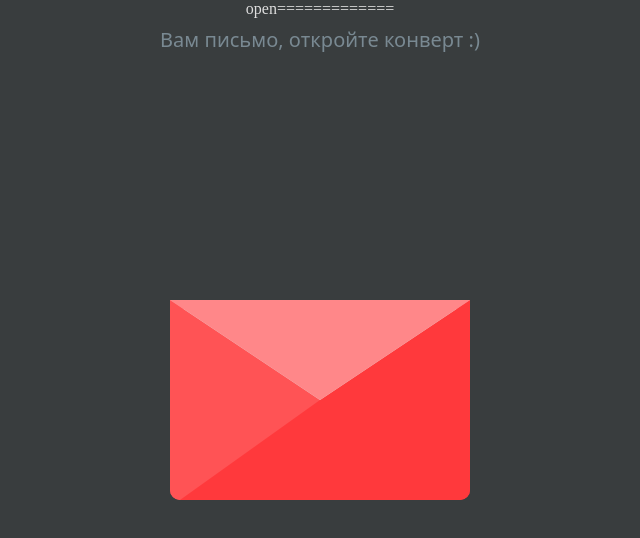
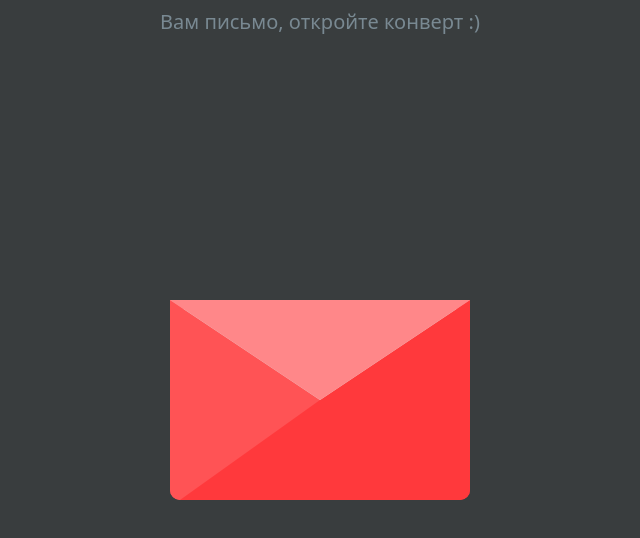
Before and after one commit to amartynov-pantus/invite-card, a Vue app: page / in a window 1280 px wide. Shown: the top 538 px of the page, without its empty margins (320-960 px from the left). Built offline with nearby package versions, Linux system fonts and the light colour scheme.

Commit message:
global refactory

```diff
--- a/src/App.vue
+++ b/src/App.vue
@@ -1,28 +1,15 @@
 <template>
   <div id="app">
-<!--    <div v-if="isLoading" class="wrapper">-->
-<!--      <img  src = "./assets/loadimg.gif" height="200"/>-->
-<!--      <div class="description-text">Загрузка..</div>-->
+    <div v-if="isLoading" class="wrapper">
+      <img  src = "./assets/loadimg.gif" height="200"/>
+      <div class="description-text">Загрузка..</div>
+    </div>
+
+<!--    <div @click="cardShow=!cardShow" style="color: #dedede; text-align: center">-->
+<!--      open=============-->
 <!--    </div>-->
-    <div @click="cardShow=!cardShow" style="color: #dedede; text-align: center">
-      open=============
-    </div>
-    <div >
-      <div v-if="!cardShow" class="description-text">
-        Вам письмо, откройте конверт :)
-      </div>
-      <div v-if="!cardShow" class="wrapper">
 
-        <div class="mail">
-          <div class="cover" @click="cardShow=!cardShow"></div>
-          <div class="letter"><h1>открыть</h1></div>
-        </div>
-
-      </div>
-      <Card v-if="cardShow"></Card>
-
-
-    </div>
+   <mail></mail>
 
   </div>
 </template>
@@ -30,10 +17,11 @@
 <script>
 
 
-import Card from "@/components/views/Card";
+// import Card from "@/components/views/card/Card";
+import Mail from "@/components/views/mail/index";
 export default {
   name: 'App',
-  components: {Card},
+  components: {Mail},
   data() {
     return{
       isLoading: true,
@@ -50,123 +38,32 @@ export default {
 }
 </script>
 
-<style>
+<style lang="scss">
 @import "assets/normalize.css";
 
-#app {
-
-}
+#app {}
 
 body {
   background: #393D3E;
 }
 
-.wrapper{
-  position: absolute; /* Absolute positioning */
+.wrapper {
+  position: absolute;
+
+  /* Absolute positioning */
   top: 50%;
   left: 50%;
-  transform: translate(-50%,-50%);  /* Move x,y */
+  transform: translate(-50%, -50%);
+
+  /* Move x,y */
 }
 
-.mail{
-  width: 300px;
-  height: 200px;
-  background: #ff8789;
-  position: relative;
-  transform-style: preserve-3d; /* Keep 3Dx effect */
-  border-bottom-left-radius: 20px; /* Lower left corner */
-  border-bottom-right-radius: 20px;
-  cursor: pointer; /* Mouse style */
-}
-/* Right */
-.mail:before{ /* add before */
-  content: '';
-  position: absolute;
-  top: 0;
-  right: 0;
-  border-left: 140px solid Transparent;
-  border-right: 150px solid #ff393c;
-  border-top: 100px solid Transparent;
-  border-bottom: 100px solid #ff393c;
-  z-index: 5; /* Cascading sort */
-  border-bottom-right-radius: 10px;
-}
-/* left */
-.mail:after{
-  content: '';
-  position: absolute;
-  top: 0;
-  left: 0;
-  border-left: 150px solid #ff5355;
-  border-right: 140px solid Transparent;
-  border-top: 100px solid Transparent;
-  border-bottom: 100px solid #ff5355;
-  z-index: 4;
-  border-bottom-left-radius: 10px;
-}
-
-.cover:before{ /* Above */
-  content: '';
-  position: absolute;
-  top: 0;
-  left: 0;
-  border-left: 150px solid transparent;
-  border-right: 150px solid transparent;
-  border-top: 100px solid #ff8789;
-  border-bottom: 100px solid transparent;
-  z-index: 6;
-  transform-origin: top;
-  transform: rotateX(0deg);
-  transition: all 1s 1s ease;
-}
-
-.letter{ /* Card */
-  position: absolute;
-  z-index: 3;
-  top: 0px;
-  left: 10px;
-  background: #dedede;
-  width: 280px;
-  height: 180px;
-  border-radius: 20px;
-  transition: all 1s ease; /* Transition time */
-}
-
-.letter h1{ /* @ symbol */
-  position: absolute;
-  top: 30%;
-  left: 50%;
-  transform: translate(-50%,-50%);
-  font-size: 30px;
-  color: #798992;
-  font-weight: 900;
-  animation: blink 1s linear infinite;
-  animation-delay: 3s;
-  text-decoration-line: underline;
-}
-
-@keyframes blink{
-  0%{opacity: 0;}
-  50%{opacity: .5;}
-  100%{opacity: 1;}
-}
-
-.mail:hover .cover:before{
-  transform: rotateX(180deg); /* Flip the X axis */
-  transition: all 1s ease;
-}
-
-.mail:hover .letter{
-  top: -80px; /* Use top to move */
-  transition: all 1s 1s ease;
-}
-
-.description-text{
+.description-text {
   margin: 10px 0;
   text-align: center;
   font-size: 20px;
   color: #798992;
-  font-family: system-ui;
+  font-family: system-ui, serif;
 }
 
 </style>
--- /dev/null
+++ b/src/components/views/mail/index.vue
@@ -0,0 +1,172 @@
+<template>
+  <div >
+    <div v-if="!cardShow" class="description-text">
+      Вам письмо, откройте конверт :)
+    </div>
+    <div v-if="!cardShow" class="wrapper">
+
+      <div class="mail">
+        <div class="cover" @click="cardShow=!cardShow"></div>
+        <div class="letter"><h1>открыть</h1></div>
+      </div>
+
+    </div>
+    <Card v-if="cardShow"></Card>
+
+
+  </div>
+</template>
+
+<script>
+export default {
+name: "mail"
+}
+</script>
+
+<style scoped lang="scss">
+
+.wrapper {
+  position: absolute;
+
+  /* Absolute positioning */
+  top: 50%;
+  left: 50%;
+  transform: translate(-50%, -50%);
+
+/* Move x,y */
+}
+
+.mail {
+  width: 300px;
+  height: 200px;
+  background: #ff8789;
+  position: relative;
+  transform-style: preserve-3d;
+
+  /* Keep 3Dx effect */
+  border-bottom-left-radius: 20px;
+
+  /* Lower left corner */
+  border-bottom-right-radius: 20px;
+  cursor: pointer;
+
+  /* Mouse style */
+
+  &:before {
+    /* add before */
+    content: '';
+    position: absolute;
+    top: 0;
+    right: 0;
+    border-left: 140px solid Transparent;
+    border-right: 150px solid #ff393c;
+    border-top: 100px solid Transparent;
+    border-bottom: 100px solid #ff393c;
+    z-index: 5;
+
+    /* Cascading sort */
+    border-bottom-right-radius: 10px;
+}
+
+  &:after {
+    content: '';
+    position: absolute;
+    top: 0;
+    left: 0;
+    border-left: 150px solid #ff5355;
+    border-right: 140px solid Transparent;
+    border-top: 100px solid Transparent;
+    border-bottom: 100px solid #ff5355;
+    z-index: 4;
+    border-bottom-left-radius: 10px;
+}
+}
+
+/* Right */
+
+/* left */
+
+.cover:before {
+  /* Above */
+  content: '';
+  position: absolute;
+  top: 0;
+  left: 0;
+  border-left: 150px solid transparent;
+  border-right: 150px solid transparent;
+  border-top: 100px solid #ff8789;
+  border-bottom: 100px solid transparent;
+  z-index: 6;
+  transform-origin: top;
+  transform: rotateX(0deg);
+  transition: all 1s 1s ease;
+}
+
+.letter {
+  /* Card */
+  position: absolute;
+  z-index: 3;
+  top: 0px;
+  left: 10px;
+  background: #dedede;
+  width: 280px;
+  height: 180px;
+  border-radius: 20px;
+  transition: all 1s ease;
+
+  /* Transition time */
+
+  h1 {
+    /* @ symbol */
+    position: absolute;
+    top: 30%;
+    left: 50%;
+    transform: translate(-50%, -50%);
+    font-size: 30px;
+    color: #798992;
+    font-weight: 900;
+    animation: blink 1s linear infinite;
+    animation-delay: 3s;
+    text-decoration-line: underline;
+}
+}
+
+@keyframes blink {
+0% {
+opacity: 0;
+}
+
+50% {
+opacity: .5;
+}
+
+100% {
+opacity: 1;
+}
+}
+
+.mail:hover {
+  .cover:before {
+    transform: rotateX(180deg);
+
+    /* Flip the X axis */
+    transition: all 1s ease;
+}
+
+  .letter {
+    top: -80px;
+
+    /* Use top to move */
+    transition: all 1s 1s ease;
+}
+}
+
+.description-text {
+  margin: 10px 0;
+  text-align: center;
+  font-size: 20px;
+  color: #798992;
+  font-family: system-ui;
+}
+
+</style>
```
Also changed, not shown: src/components/views/book/ contents/book-pages/first-page.vue (added, +13 -0 lines), src/components/views/book/ contents/book-pages/last-page.vue (added, +13 -0 lines), src/components/views/book/ contents/index.vue (added, +13 -0 lines), src/components/views/book/cover/cover-pages/back.vue (added, +13 -0 lines), src/components/views/book/cover/cover-pages/front.vue (added, +13 -0 lines), src/components/views/book/cover/index.vue (added, +13 -0 lines), src/components/views/book/index.vue (added, +13 -0 lines), src/components/views/card/Card.vue (renamed from src/components/views/Card.vue).
